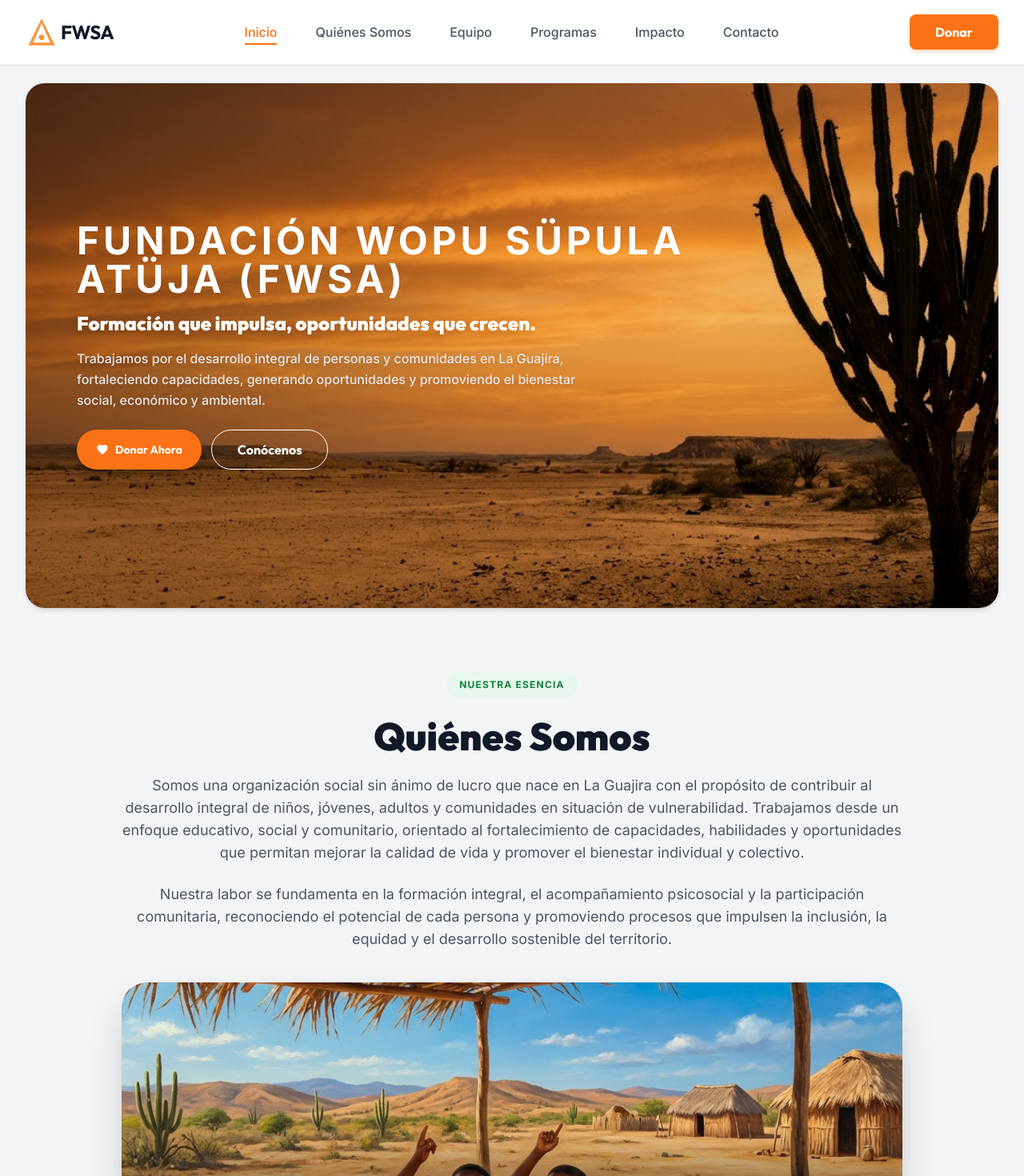
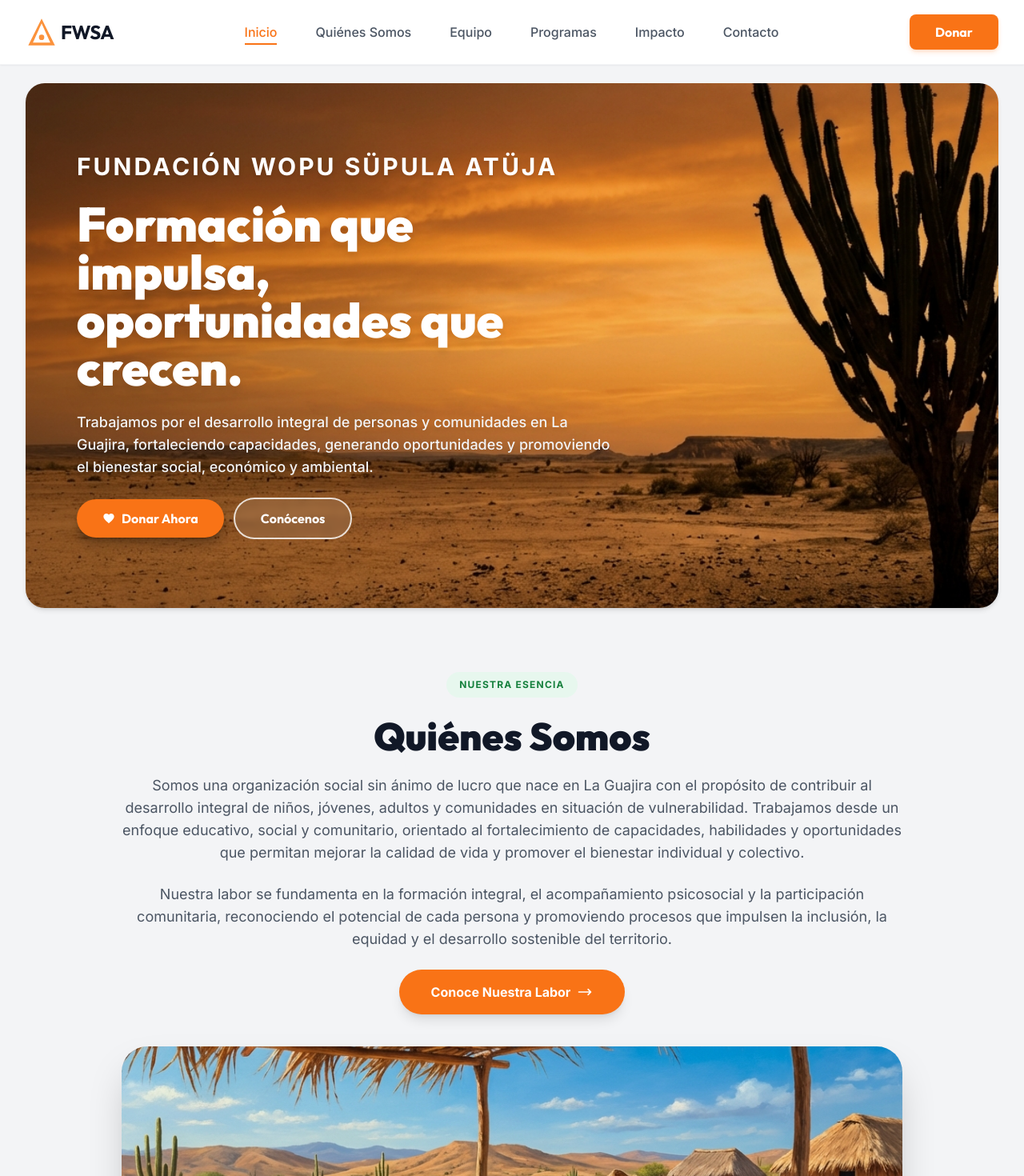
Before and after one commit to Donaxi17/FWSA, an Angular app: page / in a window 1280 px wide. Shown: the top 1470 px of the page at 80% size. Built offline with nearby package versions, Linux system fonts and the light colour scheme.

Commit message:
feat: add initial home, about us, and contact pages.

```diff
--- a/src/app/pages/contacto/contacto.html
+++ b/src/app/pages/contacto/contacto.html
@@ -210,16 +210,19 @@
                 class="absolute inset-0 w-full h-full z-10 grayscale-[30%] hover:grayscale-0 transition-all duration-700">
             </iframe>
 
-            <!-- Floating Card -->
-            <div class="absolute bottom-6 left-6 right-6 md:left-8 md:right-auto md:w-80 z-20">
+            <!-- Floating Card - Optimizado para móvil -->
+            <div class="absolute bottom-4 left-4 right-4 md:bottom-8 md:left-8 md:right-auto md:w-80 z-20">
                 <div
-                    class="bg-white/95 backdrop-blur-sm p-5 rounded-2xl shadow-xl border-l-4 border-primary transform transition-all hover:translate-x-2">
-                    <h4 class="font-black text-gray-900 uppercase text-sm mb-1">Sede Principal</h4>
-                    <p class="text-xs text-gray-500 font-medium">Calle 7 # 15-22, Riohacha</p>
-                    <a href="https://maps.google.com" target="_blank"
-                        class="text-[10px] font-bold text-primary mt-3 inline-flex items-center gap-1 hover:underline">
+                    class="bg-white/98 backdrop-blur-md p-4 md:p-5 rounded-2xl shadow-2xl border-l-4 border-primary transform transition-all hover:translate-x-1 md:hover:translate-x-2">
+                    <h4 class="font-black text-gray-900 uppercase text-base md:text-sm mb-2 md:mb-1 tracking-tight">Sede
+                        Principal</h4>
+                    <p class="text-sm md:text-xs text-gray-600 font-medium mb-3 md:mb-2 leading-relaxed">Calle 7 #
+                        15-22, Riohacha</p>
+                    <a href="https://maps.google.com/?q=Calle+7+15-22+Riohacha" target="_blank"
+                        rel="noopener noreferrer"
+                        class="text-xs md:text-[10px] font-bold text-primary inline-flex items-center gap-1.5 hover:gap-2 transition-all hover:underline">
                         Abrir en Google Maps
-                        <svg class="w-3 h-3" fill="none" stroke="currentColor" viewBox="0 0 24 24">
+                        <svg class="w-3.5 h-3.5 md:w-3 md:h-3" fill="none" stroke="currentColor" viewBox="0 0 24 24">
                             <path stroke-linecap="round" stroke-linejoin="round" stroke-width="2"
                                 d="M10 6H6a2 2 0 00-2 2v10a2 2 0 002 2h10a2 2 0 002-2v-4M14 4h6m0 0v6m0-6L10 14" />
                         </svg>
--- a/src/app/pages/home/home.html
+++ b/src/app/pages/home/home.html
@@ -8,34 +8,37 @@
     </div>
 
     <div class="relative z-10 w-full max-w-7xl mx-auto px-6 sm:px-12 lg:px-16 flex flex-col justify-center h-full">
-        <!-- Increased max-width from xl to 4xl to allow text to stretch -->
-        <div class="max-w-4xl">
+        <!-- Contenedor centrado en móvil, izquierda en desktop -->
+        <div class="max-w-4xl text-center md:text-left mx-auto md:mx-0">
 
-            <!-- Top Label -->
-            <div class="flex items-center gap-3 mb-4">
+            <!-- Top Label - Reducido en móvil -->
+            <!-- Top Label - Optimizado para móvil -->
+            <div
+                class="flex flex-col md:flex-row items-center justify-center md:justify-start gap-2 md:gap-3 mb-4 md:mb-6">
                 <span
-                    class="text-white font-bold tracking-widest text-5xl uppercase shadow-black drop-shadow-sm">FUNDACIÓN
-                    WOPU SÜPULA ATÜJA (FWSA)</span>
+                    class="text-white font-bold tracking-normal md:tracking-widest text-[10px] sm:text-sm md:text-2xl lg:text-3xl uppercase shadow-black drop-shadow-md bg-black/20 md:bg-transparent px-3 py-1 rounded-full md:px-0 md:py-0 backdrop-blur-sm md:backdrop-blur-none border border-white/20 md:border-none inline-block whitespace-nowrap">
+                    Fundación Wopu Süpula Atüja
+                </span>
             </div>
 
-            <!-- Main Title -->
+            <!-- Main Title - Tamaño proporcional y mejor lectura -->
             <h1
-                class="text-2xl font-heading font-black text-white leading-tight mb-4 drop-shadow-lg text-center md:text-left">
-                Formación que impulsa, oportunidades que crecen.
+                class="text-2xl sm:text-4xl md:text-5xl lg:text-6xl font-heading font-black text-white leading-[1.1] md:leading-tight mb-4 md:mb-6 drop-shadow-xl max-w-2xl mx-auto md:mx-0">
+                Formación que impulsa, <br class="hidden sm:block"> oportunidades que crecen.
             </h1>
 
-            <!-- Subtitle -->
+            <!-- Subtitle - Mejor legibilidad en móvil -->
             <p
-                class="text-gray-200 text-base font-medium leading-relaxed mb-6 drop-shadow-md max-w-2xl text-center md:text-left mx-auto md:mx-0">
+                class="text-gray-100 text-sm sm:text-base md:text-lg font-medium leading-relaxed mb-6 md:mb-6 drop-shadow-md max-w-2xl mx-auto md:mx-0">
                 Trabajamos por el desarrollo integral de personas y comunidades en La Guajira, fortaleciendo
                 capacidades, generando oportunidades y promoviendo el bienestar social, económico y ambiental.
             </p>
 
-            <!-- Buttons -->
-            <div class="flex flex-wrap gap-3 justify-center md:justify-start">
+            <!-- Buttons - Centrados en móvil -->
+            <div class="flex flex-col sm:flex-row gap-3 justify-center md:justify-start items-stretch sm:items-center">
                 <button routerLink="/donar"
-                    class="btn bg-primary hover:bg-primary-dark text-white font-bold px-6 py-2.5 rounded-full flex items-center gap-2 transition-transform hover:-translate-y-0.5 shadow-lg shadow-black/20 text-sm">
-                    <svg class="w-4 h-4" fill="currentColor" viewBox="0 0 24 24">
+                    class="btn bg-primary hover:bg-primary-dark text-white font-bold px-8 py-3.5 md:py-3 rounded-full flex items-center justify-center gap-2 transition-all hover:-translate-y-0.5 hover:shadow-xl shadow-lg shadow-black/30 text-sm md:text-base">
+                    <svg class="w-5 h-5 md:w-4 md:h-4" fill="currentColor" viewBox="0 0 24 24">
                         <path
                             d="M12 21.35l-1.45-1.32C5.4 15.36 2 12.28 2 8.5 2 5.42 4.42 3 7.5 3c1.74 0 3.41.81 4.5 2.09C13.09 3.81 14.76 3 16.5 3 19.58 3 22 5.42 22 8.5c0 3.78-3.4 6.86-8.55 11.54L12 21.35z" />
                     </svg>
@@ -43,7 +46,7 @@
                 </button>
 
                 <button routerLink="/quienes-somos"
-                    class="btn bg-transparent border border-white text-white font-bold px-8 py-3 rounded-full hover:bg-white hover:text-gray-900 transition-colors">
+                    class="btn bg-white/10 backdrop-blur-sm border-2 border-white/80 text-white font-bold px-8 py-3.5 md:py-3 rounded-full hover:bg-white hover:text-gray-900 transition-all">
                     Conócenos
                 </button>
             </div>
@@ -84,6 +87,18 @@
                     participación comunitaria, reconociendo el potencial de cada persona y promoviendo procesos que
                     impulsen la inclusión, la equidad y el desarrollo sostenible del territorio.
                 </p>
+            </div>
+
+            <!-- CTA Button - Optimizado para móvil -->
+            <div class="flex justify-center mt-8">
+                <button routerLink="/quienes-somos"
+                    class="bg-primary hover:bg-primary-dark text-white font-bold px-6 py-3 md:px-10 md:py-4 rounded-full inline-flex items-center justify-center gap-2 transition-all hover:-translate-y-0.5 hover:shadow-xl shadow-lg text-sm md:text-base w-full max-w-xs md:w-auto">
+                    Conoce Nuestra Labor
+                    <svg class="w-4 h-4 md:w-5 md:h-5" fill="none" stroke="currentColor" viewBox="0 0 24 24">
+                        <path stroke-linecap="round" stroke-linejoin="round" stroke-width="2"
+                            d="M17 8l4 4m0 0l-4 4m4-4H3" />
+                    </svg>
+                </button>
             </div>
 
         </div>
--- a/src/app/pages/quienes-somos/quienes-somos.html
+++ b/src/app/pages/quienes-somos/quienes-somos.html
@@ -31,11 +31,11 @@
         </p>
 
         <!-- CTA Button -->
-        <div class="mt-10">
+        <div class="mt-8 md:mt-10">
             <button routerLink="/programas"
-                class="inline-flex items-center gap-2 bg-primary hover:bg-primary-light text-white font-black px-10 py-5 rounded-2xl shadow-xl hover:scale-105 transition-all duration-300 uppercase tracking-widest text-base">
+                class="inline-flex items-center gap-2 bg-primary hover:bg-primary-light text-white font-black px-6 py-3.5 md:px-10 md:py-5 rounded-xl md:rounded-2xl shadow-xl hover:scale-105 transition-all duration-300 uppercase tracking-widest text-xs md:text-base w-full sm:w-auto justify-center">
                 Conoce nuestra labor
-                <svg class="w-5 h-5" fill="none" stroke="currentColor" viewBox="0 0 24 24">
+                <svg class="w-4 h-4 md:w-5 md:h-5" fill="none" stroke="currentColor" viewBox="0 0 24 24">
                     <path stroke-linecap="round" stroke-linejoin="round" stroke-width="2"
                         d="M17 8l4 4m0 0l-4 4m4-4H3" />
                 </svg>
```
